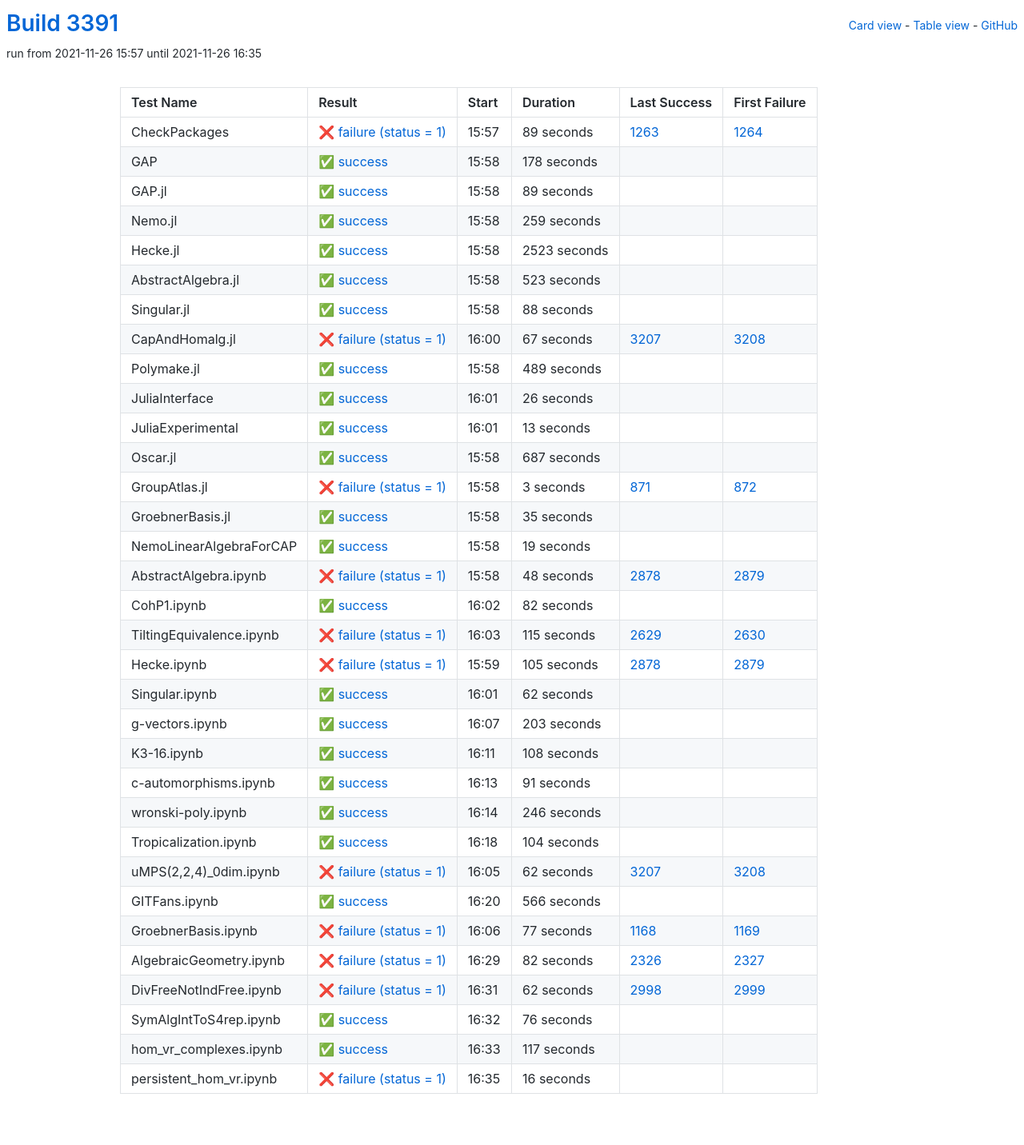
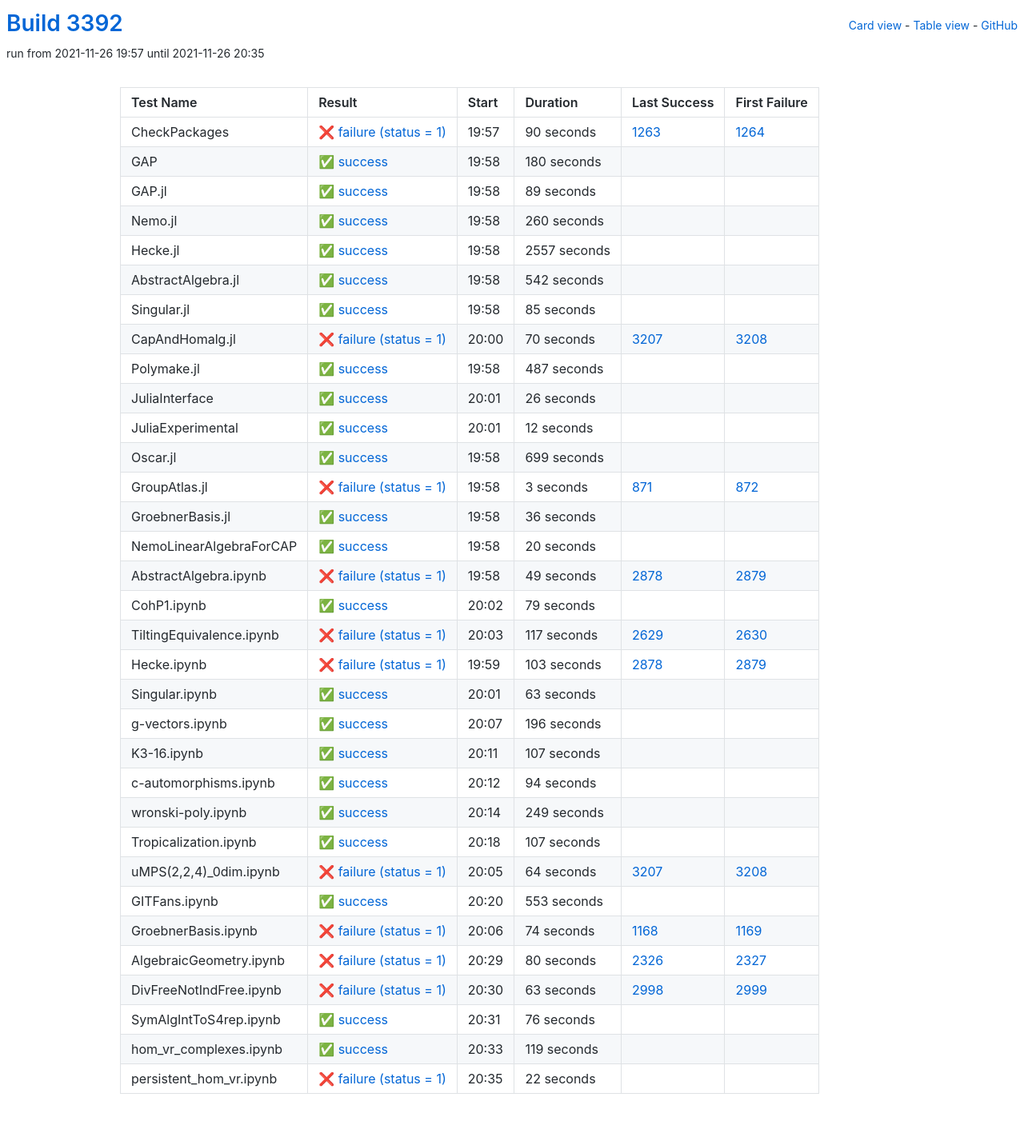
Before and after one commit to oscar-system/oscar-ci-status-stable, a Jekyll site: the page built from table.html, in a window 1280 px wide. Shown: the whole page at 80% size. Built offline with Jekyll 4.4.1, drawn with Linux system fonts in a browser that asks for light colours.

Commit message:
Build #3392

```diff
--- a/_data/ci.yml
+++ b/_data/ci.yml
@@ -1,6 +1,6 @@
 ---
-build: 3391
-build_url: https://oscarci.mathematik.uni-kl.de/job/oscar-stable/3391/
+build: 3392
+build_url: https://oscarci.mathematik.uni-kl.de/job/oscar-stable/3392/
 job: oscar-stable
 organization: oscar-system
 repo: oscar-ci-status-stable
@@ -8,32 +8,32 @@ repourl: https://github.com/oscar-system/oscar-ci-status-stable
 tests:
 - name: CheckPackages
   id: checkpackages
-  log: https://oscarci.mathematik.uni-kl.de/job/oscar-stable/3391/artifact/logs/build-3391/CheckPackages.log
-  start: 2021-11-26 15:57
+  log: https://oscarci.mathematik.uni-kl.de/job/oscar-stable/3392/artifact/logs/build-3392/CheckPackages.log
+  start: 2021-11-26 19:57
   success: false
   exitcode: 1
   status: failure
-  duration: 89
+  duration: 90
   last_success: 1263
   last_success_url: https://oscarci.mathematik.uni-kl.de/job/oscar-stable/1263/
   first_failure: 1264
   first_failure_url: https://oscarci.mathematik.uni-kl.de/job/oscar-stable/1264/
 - name: GAP
   id: gap
-  log: https://oscarci.mathematik.uni-kl.de/job/oscar-stable/3391/artifact/logs/build-3391/GAP.log
-  start: 2021-11-26 15:58
+  log: https://oscarci.mathematik.uni-kl.de/job/oscar-stable/3392/artifact/logs/build-3392/GAP.log
+  start: 2021-11-26 19:58
   success: true
   exitcode: 0
   status: success
-  duration: 178
+  duration: 180
   last_success: false
   last_success_url:
   first_failure: false
   first_failure_url:
 - name: GAP.jl
   id: gap-jl
-  log: https://oscarci.mathematik.uni-kl.de/job/oscar-stable/3391/artifact/logs/build-3391/GAP.jl.log
-  start: 2021-11-26 15:58
+  log: https://oscarci.mathematik.uni-kl.de/job/oscar-stable/3392/artifact/logs/build-3392/GAP.jl.log
+  start: 2021-11-26 19:58
   success: true
   exitcode: 0
   status: success
@@ -44,80 +44,80 @@ tests:
   first_failure_url:
 - name: Nemo.jl
   id: nemo-jl
-  log: https://oscarci.mathematik.uni-kl.de/job/oscar-stable/3391/artifact/logs/build-3391/Nemo.jl.log
-  start: 2021-11-26 15:58
+  log: https://oscarci.mathematik.uni-kl.de/job/oscar-stable/3392/artifact/logs/build-3392/Nemo.jl.log
+  start: 2021-11-26 19:58
   success: true
   exitcode: 0
   status: success
-  duration: 259
+  duration: 260
   last_success: false
   last_success_url:
   first_failure: false
   first_failure_url:
 - name: Hecke.jl
   id: hecke-jl
-  log: https://oscarci.mathematik.uni-kl.de/job/oscar-stable/3391/artifact/logs/build-3391/Hecke.jl.log
-  start: 2021-11-26 15:58
+  log: https://oscarci.mathematik.uni-kl.de/job/oscar-stable/3392/artifact/logs/build-3392/Hecke.jl.log
+  start: 2021-11-26 19:58
   success: true
   exitcode: 0
   status: success
-  duration: 2523
+  duration: 2557
   last_success: false
   last_success_url:
   first_failure: false
   first_failure_url:
 - name: AbstractAlgebra.jl
   id: abstractalgebra-jl
-  log: https://oscarci.mathematik.uni-kl.de/job/oscar-stable/3391/artifact/logs/build-3391/AbstractAlgebra.jl.log
-  start: 2021-11-26 15:58
+  log: https://oscarci.mathematik.uni-kl.de/job/oscar-stable/3392/artifact/logs/build-3392/AbstractAlgebra.jl.log
+  start: 2021-11-26 19:58
   success: true
   exitcode: 0
   status: success
-  duration: 523
+  duration: 542
   last_success: false
   last_success_url:
   first_failure: false
   first_failure_url:
 - name: Singular.jl
   id: singular-jl
-  log: https://oscarci.mathematik.uni-kl.de/job/oscar-stable/3391/artifact/logs/build-3391/Singular.jl.log
-  start: 2021-11-26 15:58
+  log: https://oscarci.mathematik.uni-kl.de/job/oscar-stable/3392/artifact/logs/build-3392/Singular.jl.log
+  start: 2021-11-26 19:58
   success: true
   exitcode: 0
   status: success
-  duration: 88
+  duration: 85
   last_success: false
   last_success_url:
   first_failure: false
   first_failure_url:
 - name: CapAndHomalg.jl
   id: capandhomalg-jl
-  log: https://oscarci.mathematik.uni-kl.de/job/oscar-stable/3391/artifact/logs/build-3391/CapAndHomalg.jl.log
-  start: 2021-11-26 16:00
+  log: https://oscarci.mathematik.uni-kl.de/job/oscar-stable/3392/artifact/logs/build-3392/CapAndHomalg.jl.log
+  start: 2021-11-26 20:00
   success: false
   exitcode: 1
   status: failure
-  duration: 67
+  duration: 70
   last_success: 3207
   last_success_url: https://oscarci.mathematik.uni-kl.de/job/oscar-stable/3207/
   first_failure: 3208
   first_failure_url: https://oscarci.mathematik.uni-kl.de/job/oscar-stable/3208/
 - name: Polymake.jl
   id: polymake-jl
-  log: https://oscarci.mathematik.uni-kl.de/job/oscar-stable/3391/artifact/logs/build-3391/Polymake.jl.log
-  start: 2021-11-26 15:58
+  log: https://oscarci.mathematik.uni-kl.de/job/oscar-stable/3392/artifact/logs/build-3392/Polymake.jl.log
+  start: 2021-11-26 19:58
   success: true
   exitcode: 0
   status: success
-  duration: 489
+  duration: 487
   last_success: false
   last_success_url:
   first_failure: false
   first_failure_url:
 - name: JuliaInterface
   id: juliainterface
-  log: https://oscarci.mathematik.uni-kl.de/job/oscar-stable/3391/artifact/logs/build-3391/JuliaInterface.log
-  start: 2021-11-26 16:01
+  log: https://oscarci.mathematik.uni-kl.de/job/oscar-stable/3392/artifact/logs/build-3392/JuliaInterface.log
+  start: 2021-11-26 20:01
   success: true
   exitcode: 0
   status: success
@@ -128,32 +128,32 @@ tests:
   first_failure_url:
 - name: JuliaExperimental
   id: juliaexperimental
-  log: https://oscarci.mathematik.uni-kl.de/job/oscar-stable/3391/artifact/logs/build-3391/JuliaExperimental.log
-  start: 2021-11-26 16:01
+  log: https://oscarci.mathematik.uni-kl.de/job/oscar-stable/3392/artifact/logs/build-3392/JuliaExperimental.log
+  start: 2021-11-26 20:01
   success: true
   exitcode: 0
   status: success
-  duration: 13
+  duration: 12
   last_success: false
   last_success_url:
   first_failure: false
   first_failure_url:
 - name: Oscar.jl
   id: oscar-jl
-  log: https://oscarci.mathematik.uni-kl.de/job/oscar-stable/3391/artifact/logs/build-3391/Oscar.jl.log
-  start: 2021-11-26 15:58
+  log: https://oscarci.mathematik.uni-kl.de/job/oscar-stable/3392/artifact/logs/build-3392/Oscar.jl.log
+  start: 2021-11-26 19:58
   success: true
   exitcode: 0
   status: success
-  duration: 687
+  duration: 699
   last_success: false
   last_success_url:
   first_failure: false
   first_failure_url:
 - name: GroupAtlas.jl
   id: groupatlas-jl
-  log: https://oscarci.mathematik.uni-kl.de/job/oscar-stable/3391/artifact/logs/build-3391/GroupAtlas.jl.log
-  start: 2021-11-26 15:58
+  log: https://oscarci.mathematik.uni-kl.de/job/oscar-stable/3392/artifact/logs/build-3392/GroupAtlas.jl.log
+  start: 2021-11-26 19:58
   success: false
   exitcode: 1
   status: failure
@@ -164,212 +164,212 @@ tests:
   first_failure_url: https://oscarci.mathematik.uni-kl.de/job/oscar-stable/872/
 - name: GroebnerBasis.jl
   id: groebnerbasis-jl
-  log: https://oscarci.mathematik.uni-kl.de/job/oscar-stable/3391/artifact/logs/build-3391/GroebnerBasis.jl.log
-  start: 2021-11-26 15:58
+  log: https://oscarci.mathematik.uni-kl.de/job/oscar-stable/3392/artifact/logs/build-3392/GroebnerBasis.jl.log
+  start: 2021-11-26 19:58
   success: true
   exitcode: 0
   status: success
-  duration: 35
+  duration: 36
   last_success: false
   last_success_url:
   first_failure: false
   first_failure_url:
 - name: NemoLinearAlgebraForCAP
   id: nemolinearalgebraforcap
-  log: https://oscarci.mathematik.uni-kl.de/job/oscar-stable/3391/artifact/logs/build-3391/NemoLinearAlgebraForCAP.log
-  start: 2021-11-26 15:58
+  log: https://oscarci.mathematik.uni-kl.de/job/oscar-stable/3392/artifact/logs/build-3392/NemoLinearAlgebraForCAP.log
+  start: 2021-11-26 19:58
   success: true
   exitcode: 0
   status: success
-  duration: 19
+  duration: 20
   last_success: false
   last_success_url:
   first_failure: false
   first_failure_url:
 - name: AbstractAlgebra.ipynb
   id: abstractalgebra-ipynb
-  log: https://oscarci.mathematik.uni-kl.de/job/oscar-stable/3391/artifact/logs/build-3391/AbstractAlgebra.ipynb.log
-  start: 2021-11-26 15:58
+  log: https://oscarci.mathematik.uni-kl.de/job/oscar-stable/3392/artifact/logs/build-3392/AbstractAlgebra.ipynb.log
+  start: 2021-11-26 19:58
   success: false
   exitcode: 1
   status: failure
-  duration: 48
+  duration: 49
   last_success: 2878
   last_success_url: https://oscarci.mathematik.uni-kl.de/job/oscar-stable/2878/
   first_failure: 2879
   first_failure_url: https://oscarci.mathematik.uni-kl.de/job/oscar-stable/2879/
 - name: CohP1.ipynb
   id: cohp1-ipynb
-  log: https://oscarci.mathematik.uni-kl.de/job/oscar-stable/3391/artifact/logs/build-3391/CohP1.ipynb.log
-  start: 2021-11-26 16:02
+  log: https://oscarci.mathematik.uni-kl.de/job/oscar-stable/3392/artifact/logs/build-3392/CohP1.ipynb.log
+  start: 2021-11-26 20:02
   success: true
   exitcode: 0
   status: success
-  duration: 82
+  duration: 79
   last_success: false
   last_success_url:
   first_failure: false
   first_failure_url:
 - name: TiltingEquivalence.ipynb
   id: tiltingequivalence-ipynb
-  log: https://oscarci.mathematik.uni-kl.de/job/oscar-stable/3391/artifact/logs/build-3391/TiltingEquivalence.ipynb.log
-  start: 2021-11-26 16:03
+  log: https://oscarci.mathematik.uni-kl.de/job/oscar-stable/3392/artifact/logs/build-3392/TiltingEquivalence.ipynb.log
+  start: 2021-11-26 20:03
   success: false
   exitcode: 1
   status: failure
-  duration: 115
+  duration: 117
   last_success: 2629
   last_success_url: https://oscarci.mathematik.uni-kl.de/job/oscar-stable/2629/
   first_failure: 2630
   first_failure_url: https://oscarci.mathematik.uni-kl.de/job/oscar-stable/2630/
 - name: Hecke.ipynb
   id: hecke-ipynb
-  log: https://oscarci.mathematik.uni-kl.de/job/oscar-stable/3391/artifact/logs/build-3391/Hecke.ipynb.log
-  start: 2021-11-26 15:59
+  log: https://oscarci.mathematik.uni-kl.de/job/oscar-stable/3392/artifact/logs/build-3392/Hecke.ipynb.log
+  start: 2021-11-26 19:59
   success: false
   exitcode: 1
   status: failure
-  duration: 105
+  duration: 103
   last_success: 2878
   last_success_url: https://oscarci.mathematik.uni-kl.de/job/oscar-stable/2878/
   first_failure: 2879
   first_failure_url: https://oscarci.mathematik.uni-kl.de/job/oscar-stable/2879/
 - name: Singular.ipynb
   id: singular-ipynb
-  log: https://oscarci.mathematik.uni-kl.de/job/oscar-stable/3391/artifact/logs/build-3391/Singular.ipynb.log
-  start: 2021-11-26 16:01
+  log: https://oscarci.mathematik.uni-kl.de/job/oscar-stable/3392/artifact/logs/build-3392/Singular.ipynb.log
+  start: 2021-11-26 20:01
   success: true
   exitcode: 0
   status: success
-  duration: 62
+  duration: 63
   last_success: false
   last_success_url:
   first_failure: false
   first_failure_url:
 - name: g-vectors.ipynb
   id: g-vectors-ipynb
-  log: https://oscarci.mathematik.uni-kl.de/job/oscar-stable/3391/artifact/logs/build-3391/g-vectors.ipynb.log
-  start: 2021-11-26 16:07
+  log: https://oscarci.mathematik.uni-kl.de/job/oscar-stable/3392/artifact/logs/build-3392/g-vectors.ipynb.log
+  start: 2021-11-26 20:07
   success: true
   exitcode: 0
   status: success
-  duration: 203
+  duration: 196
   last_success: false
   last_success_url:
   first_failure: false
   first_failure_url:
 - name: K3-16.ipynb
   id: k3-16-ipynb
-  log: https://oscarci.mathematik.uni-kl.de/job/oscar-stable/3391/artifact/logs/build-3391/K3-16.ipynb.log
-  start: 2021-11-26 16:11
+  log: https://oscarci.mathematik.uni-kl.de/job/oscar-stable/3392/artifact/logs/build-3392/K3-16.ipynb.log
+  start: 2021-11-26 20:11
   success: true
   exitcode: 0
   status: success
-  duration: 108
+  duration: 107
   last_success: false
   last_success_url:
   first_failure: false
   first_failure_url:
 - name: c-automorphisms.ipynb
   id: c-automorphisms-ipynb
-  log: https://oscarci.mathematik.uni-kl.de/job/oscar-stable/3391/artifact/logs/build-3391/c-automorphisms.ipynb.log
-  start: 2021-11-26 16:13
+  log: https://oscarci.mathematik.uni-kl.de/job/oscar-stable/3392/artifact/logs/build-3392/c-automorphisms.ipynb.log
+  start: 2021-11-26 20:12
   success: true
   exitcode: 0
   status: success
-  duration: 91
+  duration: 94
   last_success: false
   last_success_url:
   first_failure: false
   first_failure_url:
 - name: wronski-poly.ipynb
   id: wronski-poly-ipynb
-  log: https://oscarci.mathematik.uni-kl.de/job/oscar-stable/3391/artifact/logs/build-3391/wronski-poly.ipynb.log
-  start: 2021-11-26 16:14
+  log: https://oscarci.mathematik.uni-kl.de/job/oscar-stable/3392/artifact/logs/build-3392/wronski-poly.ipynb.log
+  start: 2021-11-26 20:14
   success: true
   exitcode: 0
   status: success
-  duration: 246
+  duration: 249
   last_success: false
   last_success_url:
   first_failure: false
   first_failure_url:
 - name: Tropicalization.ipynb
   id: tropicalization-ipynb
-  log: https://oscarci.mathematik.uni-kl.de/job/oscar-stable/3391/artifact/logs/build-3391/Tropicalization.ipynb.log
-  start: 2021-11-26 16:18
+  log: https://oscarci.mathematik.uni-kl.de/job/oscar-stable/3392/artifact/logs/build-3392/Tropicalization.ipynb.log
+  start: 2021-11-26 20:18
   success: true
   exitcode: 0
   status: success
-  duration: 104
+  duration: 107
   last_success: false
   last_success_url:
   first_failure: false
   first_failure_url:
 - name: uMPS(2,2,4)_0dim.ipynb
   id: umps-2-2-4-0dim-ipynb
-  log: https://oscarci.mathematik.uni-kl.de/job/oscar-stable/3391/artifact/logs/build-3391/uMPS-2-2-4-_0dim.ipynb.log
-  start: 2021-11-26 16:05
+  log: https://oscarci.mathematik.uni-kl.de/job/oscar-stable/3392/artifact/logs/build-3392/uMPS-2-2-4-_0dim.ipynb.log
+  start: 2021-11-26 20:05
   success: false
   exitcode: 1
   status: failure
-  duration: 62
+  duration: 64
   last_success: 3207
   last_success_url: https://oscarci.mathematik.uni-kl.de/job/oscar-stable/3207/
   first_failure: 3208
   first_failure_url: https://oscarci.mathematik.uni-kl.de/job/oscar-stable/3208/
 - name: GITFans.ipynb
   id: gitfans-ipynb
-  log: https://oscarci.mathematik.uni-kl.de/job/oscar-stable/3391/artifact/logs/build-3391/GITFans.ipynb.log
-  start: 2021-11-26 16:20
+  log: https://oscarci.mathematik.uni-kl.de/job/oscar-stable/3392/artifact/logs/build-3392/GITFans.ipynb.log
+  start: 2021-11-26 20:20
   success: true
   exitcode: 0
   status: success
-  duration: 566
+  duration: 553
   last_success: false
   last_success_url:
   first_failure: false
   first_failure_url:
 - name: GroebnerBasis.ipynb
   id: groebnerbasis-ipynb
-  log: https://oscarci.mathematik.uni-kl.de/job/oscar-stable/3391/artifact/logs/build-3391/GroebnerBasis.ipynb.log
-  start: 2021-11-26 16:06
+  log: https://oscarci.mathematik.uni-kl.de/job/oscar-stable/3392/artifact/logs/build-3392/GroebnerBasis.ipynb.log
+  start: 2021-11-26 20:06
   success: false
   exitcode: 1
   status: failure
-  duration: 77
+  duration: 74
   last_success: 1168
   last_success_url: https://oscarci.mathematik.uni-kl.de/job/oscar-stable/1168/
   first_failure: 1169
   first_failure_url: https://oscarci.mathematik.uni-kl.de/job/oscar-stable/1169/
 - name: AlgebraicGeometry.ipynb
   id: algebraicgeometry-ipynb
-  log: https://oscarci.mathematik.uni-kl.de/job/oscar-stable/3391/artifact/logs/build-3391/AlgebraicGeometry.ipynb.log
-  start: 2021-11-26 16:29
+  log: https://oscarci.mathematik.uni-kl.de/job/oscar-stable/3392/artifact/logs/build-3392/AlgebraicGeometry.ipynb.log
+  start: 2021-11-26 20:29
   success: false
   exitcode: 1
   status: failure
-  duration: 82
+  duration: 80
   last_success: 2326
   last_success_url: https://oscarci.mathematik.uni-kl.de/job/oscar-stable/2326/
   first_failure: 2327
   first_failure_url: https://oscarci.mathematik.uni-kl.de/job/oscar-stable/2327/
 - name: DivFreeNotIndFree.ipynb
   id: divfreenotindfree-ipynb
-  log: https://oscarci.mathematik.uni-kl.de/job/oscar-stable/3391/artifact/logs/build-3391/DivFreeNotIndFree.ipynb.log
-  start: 2021-11-26 16:31
+  log: https://oscarci.mathematik.uni-kl.de/job/oscar-stable/3392/artifact/logs/build-3392/DivFreeNotIndFree.ipynb.log
+  start: 2021-11-26 20:30
   success: false
   exitcode: 1
   status: failure
-  duration: 62
+  duration: 63
   last_success: 2998
   last_success_url: https://oscarci.mathematik.uni-kl.de/job/oscar-stable/2998/
   first_failure: 2999
   first_failure_url: https://oscarci.mathematik.uni-kl.de/job/oscar-stable/2999/
 - name: SymAlgIntToS4rep.ipynb
   id: symalginttos4rep-ipynb
-  log: https://oscarci.mathematik.uni-kl.de/job/oscar-stable/3391/artifact/logs/build-3391/SymAlgIntToS4rep.ipynb.log
-  start: 2021-11-26 16:32
+  log: https://oscarci.mathematik.uni-kl.de/job/oscar-stable/3392/artifact/logs/build-3392/SymAlgIntToS4rep.ipynb.log
+  start: 2021-11-26 20:31
   success: true
   exitcode: 0
   status: success
@@ -380,24 +380,24 @@ tests:
   first_failure_url:
 - name: hom_vr_complexes.ipynb
   id: hom-vr-complexes-ipynb
-  log: https://oscarci.mathematik.uni-kl.de/job/oscar-stable/3391/artifact/logs/build-3391/hom_vr_complexes.ipynb.log
-  start: 2021-11-26 16:33
+  log: https://oscarci.mathematik.uni-kl.de/job/oscar-stable/3392/artifact/logs/build-3392/hom_vr_complexes.ipynb.log
+  start: 2021-11-26 20:33
   success: true
   exitcode: 0
   status: success
-  duration: 117
+  duration: 119
   last_success: false
   last_success_url:
   first_failure: false
   first_failure_url:
 - name: persistent_hom_vr.ipynb
   id: persistent-hom-vr-ipynb
-  log: https://oscarci.mathematik.uni-kl.de/job/oscar-stable/3391/artifact/logs/build-3391/persistent_hom_vr.ipynb.log
-  start: 2021-11-26 16:35
+  log: https://oscarci.mathematik.uni-kl.de/job/oscar-stable/3392/artifact/logs/build-3392/persistent_hom_vr.ipynb.log
+  start: 2021-11-26 20:35
   success: false
   exitcode: 1
   status: failure
-  duration: 16
+  duration: 22
   last_success: false
   last_success_url:
   first_failure: false
```
Also changed, not shown: README.md.
